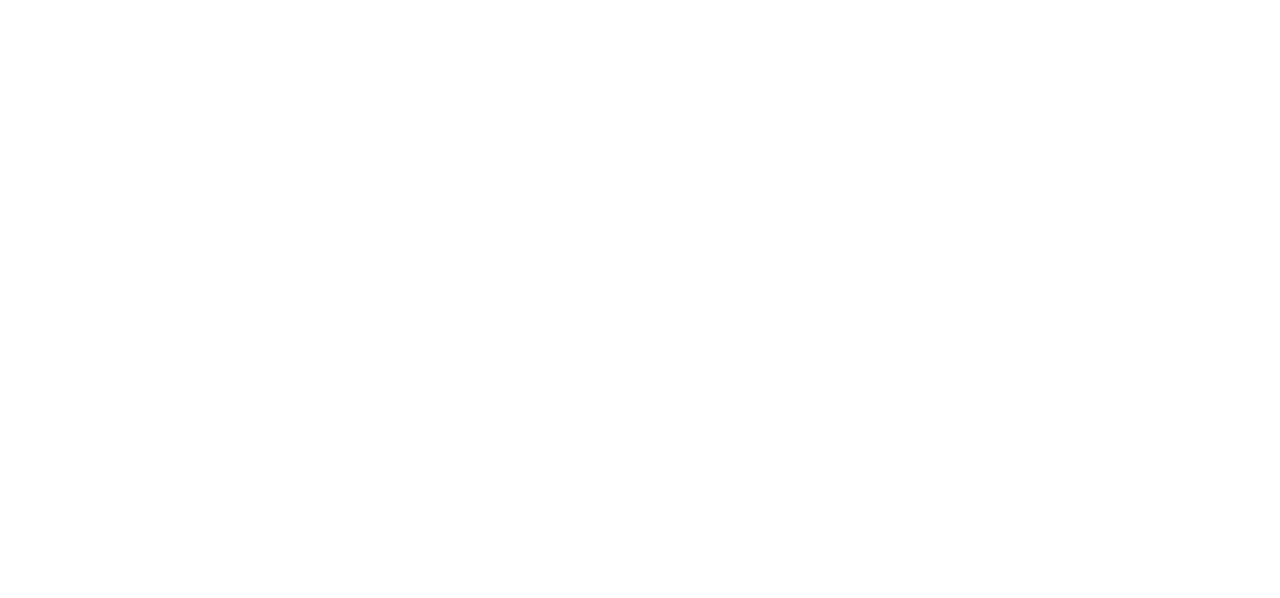
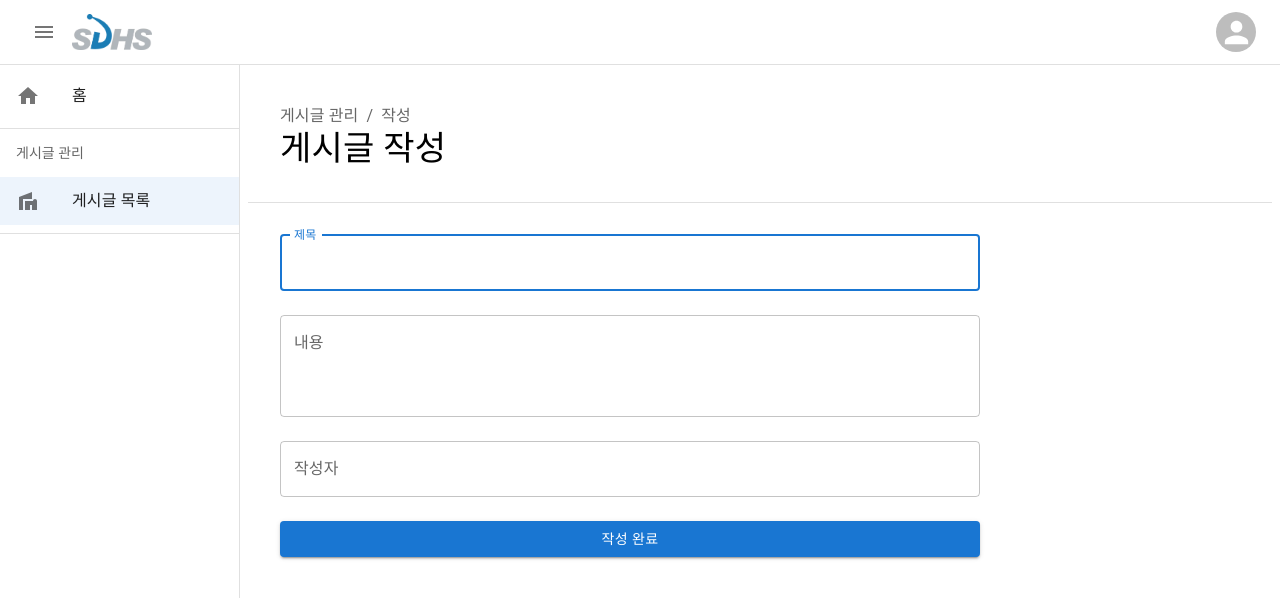
Before and after one commit to yeesuho/react-study-mui, a React (Vite) app: page /posts/create in a window 1280 px wide. Before the commit this address had no page. Shown: the top 598 px of the page. Built offline with nearby package versions, Linux system fonts and the light colour scheme.

Commit message:
feat: counter 추가

```diff
--- a/package.json
+++ b/package.json
@@ -15,6 +15,7 @@
     "@mui/icons-material": "^6.1.0",
     "@mui/material": "^6.1.0",
     "@tanstack/react-query": "^5.56.2",
+    "axios": "^1.7.7",
     "json-server": "1.0.0-beta.2",
     "notistack": "^3.0.1",
     "react": "^18.3.1",
--- a/src/app/index.tsx
+++ b/src/app/index.tsx
@@ -2,7 +2,9 @@ import { Routes, BrowserRouter, Route } from 'react-router-dom';
 import IndexPage from './index/page';
 import Layout from './layout';
 import PostsPage from './posts/page';
+import PostCreatePage from './posts/create/page';
 import Proivder from './provider';
+
 
 export default function App() {
   return (
@@ -12,6 +14,7 @@ export default function App() {
           <Route element={<Layout />}>
             <Route path='/' element={<IndexPage />} />
             <Route path='/posts' element={<PostsPage />} />
+            <Route path='/posts/create' element={<PostCreatePage />} />
           </Route>
         </Routes>
       </BrowserRouter>
--- /dev/null
+++ b/src/app/posts/create/page.tsx
@@ -0,0 +1,97 @@
+import {
+  Breadcrumbs,
+  Button,
+  Divider,
+  Stack,
+  TextField,
+  Typography,
+} from '@mui/material';
+import { useMutation } from '@tanstack/react-query';
+import axios from 'axios';
+import { useSnackbar } from 'notistack';
+
+import { useForm } from 'react-hook-form';
+import { useNavigate } from 'react-router-dom';
+
+interface PostCreateFormData {
+  title: string;
+  content: string;
+  createdBy: string;
+}
+
+export default function PostCreatePage() {
+  const { enqueueSnackbar } = useSnackbar();
+  const navigate = useNavigate();
+  const { register, handleSubmit, formState } = useForm<PostCreateFormData>();
+  const { mutate } = useMutation({
+    mutationKey: ['create-post'],
+    mutationFn: (data: PostCreateFormData) =>
+      axios.post('http://localhost:3001/posts', {
+        title: data.title,
+        content: data.content,
+        author: data.createdBy,
+      }),
+    onSuccess: () => {
+      enqueueSnackbar('게시글 작성 완료', { variant: 'success' });
+      navigate('/posts');
+    },
+  });
+
+  const handleFormSubmut = handleSubmit((data) => {
+    mutate(data);
+  });
+
+  return (
+    <Stack py={4} spacing={4}>
+      <Stack px={4}>
+        <Breadcrumbs>
+          <Typography>게시글 관리</Typography>
+          <Typography>작성</Typography>
+        </Breadcrumbs>
+        <Typography variant='h4'>게시글 작성</Typography>
+      </Stack>
+      <Divider />
+      <Stack
+        px={4}
+        spacing={3}
+        maxWidth='700px'
+        component='form'
+        onSubmit={handleFormSubmut}>
+        <TextField
+          label='제목'
+          autoFocus
+          {...register('title', {
+            required: '제목을 입력해주세요.',
+            minLength: {
+              value: 2,
+              message: '최소 2자 이상 입력하세요.',
+            },
+          })}
+          error={!!formState.errors.title}
+          helperText={formState.errors.title?.message}
+        />
+        <TextField
+          label='내용'
+          multiline
+          rows={3}
+          {...register('content', {
+            required: '내용을 입력해주세요.',
+          })}
+          error={!!formState.errors.content}
+          helperText={formState.errors.content?.message}
+        />
+        <TextField
+          label='작성자'
+          {...register('createdBy', {
+            required: '작성자를 입력해주세요.`',
+          })}
+          error={!!formState.errors.createdBy}
+          helperText={formState.errors.createdBy?.message}
+        />
+        <Button type='submit' variant='contained'>
+          작성 완료
+        </Button>
+      </Stack>
+    </Stack>
+  );
+}
--- a/src/app/posts/page.tsx
+++ b/src/app/posts/page.tsx
@@ -1,15 +1,82 @@
-import { Breadcrumbs, Stack, Typography } from "@mui/material";
+import {
+  Breadcrumbs,
+  Button,
+  Stack,
+  Table,
+  TableBody,
+  TableCell,
+  TableContainer,
+  TableHead,
+  TableRow,
+  Typography,
+} from '@mui/material';
+import { useQuery } from '@tanstack/react-query';
 
-export default function PostsPage () {
-    return <Stack py={2}>
+import axios from 'axios';
+
+interface PostsRowProps {
+  id: string;
+  title: string;
+  createdBy: string;
+}
+
+function PostsRow({ id, title, createdBy }: PostsRowProps) {
+  return (
+    <TableRow>
+      <TableCell>{id}</TableCell>
+      <TableCell>{title}</TableCell>
+      <TableCell>{createdBy}</TableCell>
+    </TableRow>
+  );
+}
+
+interface Post {
+  id: string;
+  title: string;
+  author: string;
+}
+
+export default function PostsPage() {
+  const { data, isPending, isError } = useQuery({
+    queryKey: ['posts'],
+    queryFn: () =>
+      axios.get<Post[]>('http://localhost:3001/posts').then((res) => res.data),
+  });
+
+  return (
+    <Stack py={2}>
       <Stack px={2}>
         <Breadcrumbs>
           <Typography>게시글 관리</Typography>
           <Typography>목록</Typography>
         </Breadcrumbs>
+              <Typography variant='h3'>게시글 목록</Typography>
+              <Button href='/posts/create'>게시글 작성하기</Button>
       </Stack>
       <Stack px={2}>
-
+        <TableContainer>
+          <Table>
+            <TableHead>
+              <TableRow>
+                <TableCell>식별자</TableCell>
+                <TableCell>제목</TableCell>
+                <TableCell>작성자</TableCell>
+              </TableRow>
+            </TableHead>
+            <TableBody>
+              {!isPending &&
+                !isError &&
+                data.map((row) => (
+                  <PostsRow
+                    id={row.id}
+                    title={row.title}
+                    createdBy={row.author}
+                  />
+                ))}
+            </TableBody>
+          </Table>
+        </TableContainer>
       </Stack>
     </Stack>
+  );
 }
```
Also changed, not shown: 1 other file (tests, documents, lock files or other folders). Lines whose indentation alone changed are shown as unchanged.
